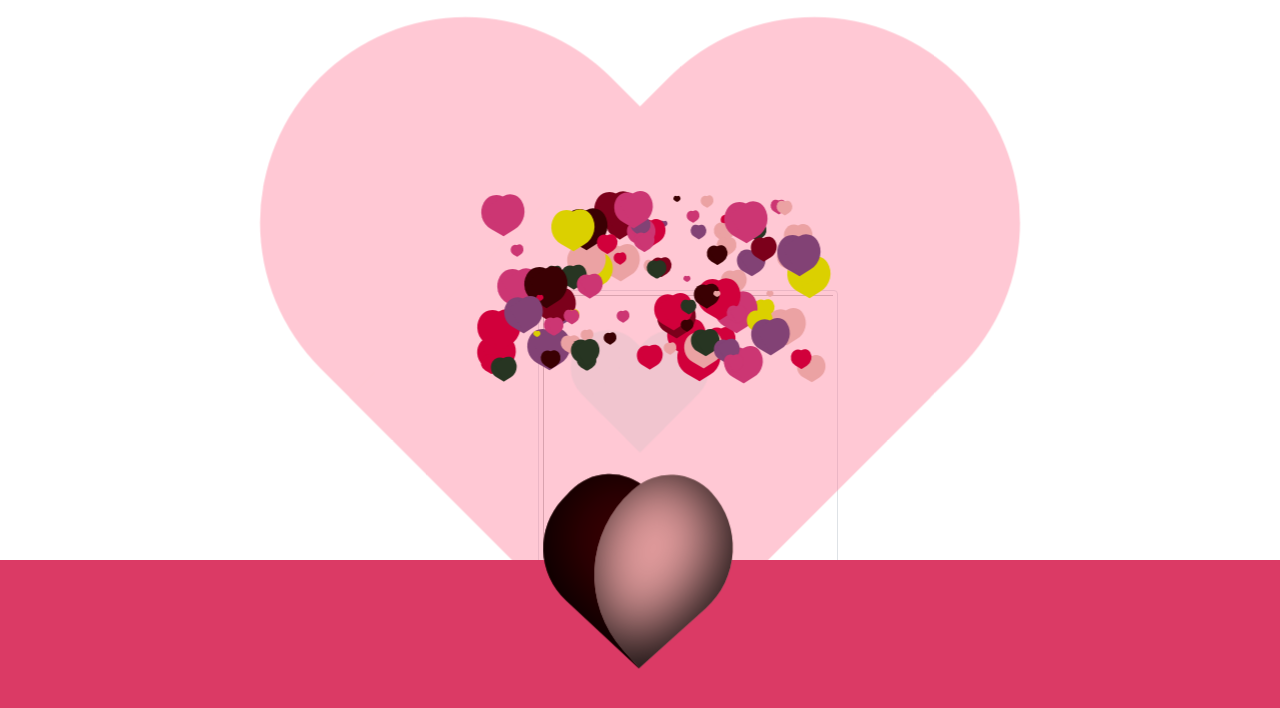
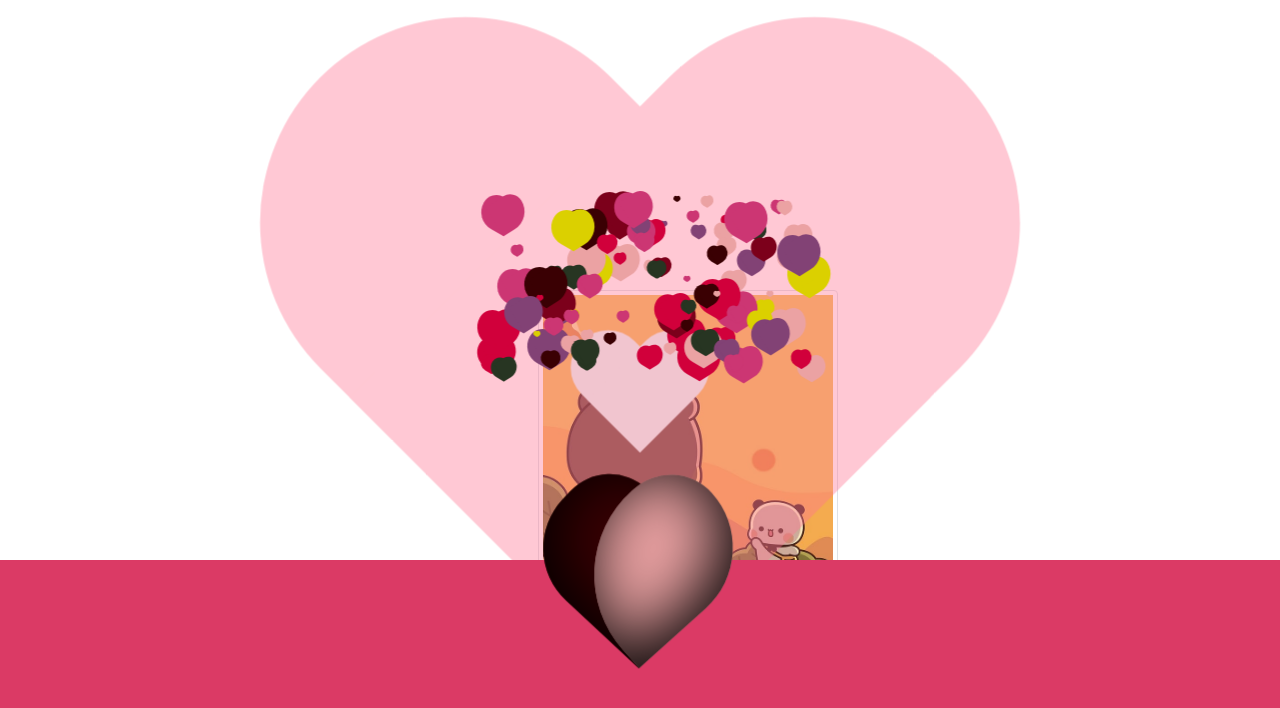
Before and after one commit to SaeedX302/Thank_U_For_Gift, a plain HTML site: page burst-heart.html in a window 1280 px wide. Drawn offline with nearby package versions, Linux system fonts and the light colour scheme.

Commit message:
Update nancy1.jpg To bubu.jpg

```diff
--- a/burst-heart.html
+++ b/burst-heart.html
@@ -197,7 +197,7 @@
 
 
 
-        <img src='nancy1.jpg' class="img-thumbnail" style='height:300px;width:300px;position:absolute;top:290px;left:42%'>
+        <img src='bubu.jpg' class="img-thumbnail" style='height:300px;width:300px;position:absolute;top:290px;left:42%'>
         <div class="heart love1"></div>
         <div class="heart love2"></div>
         <div class="box-bottom">
```
